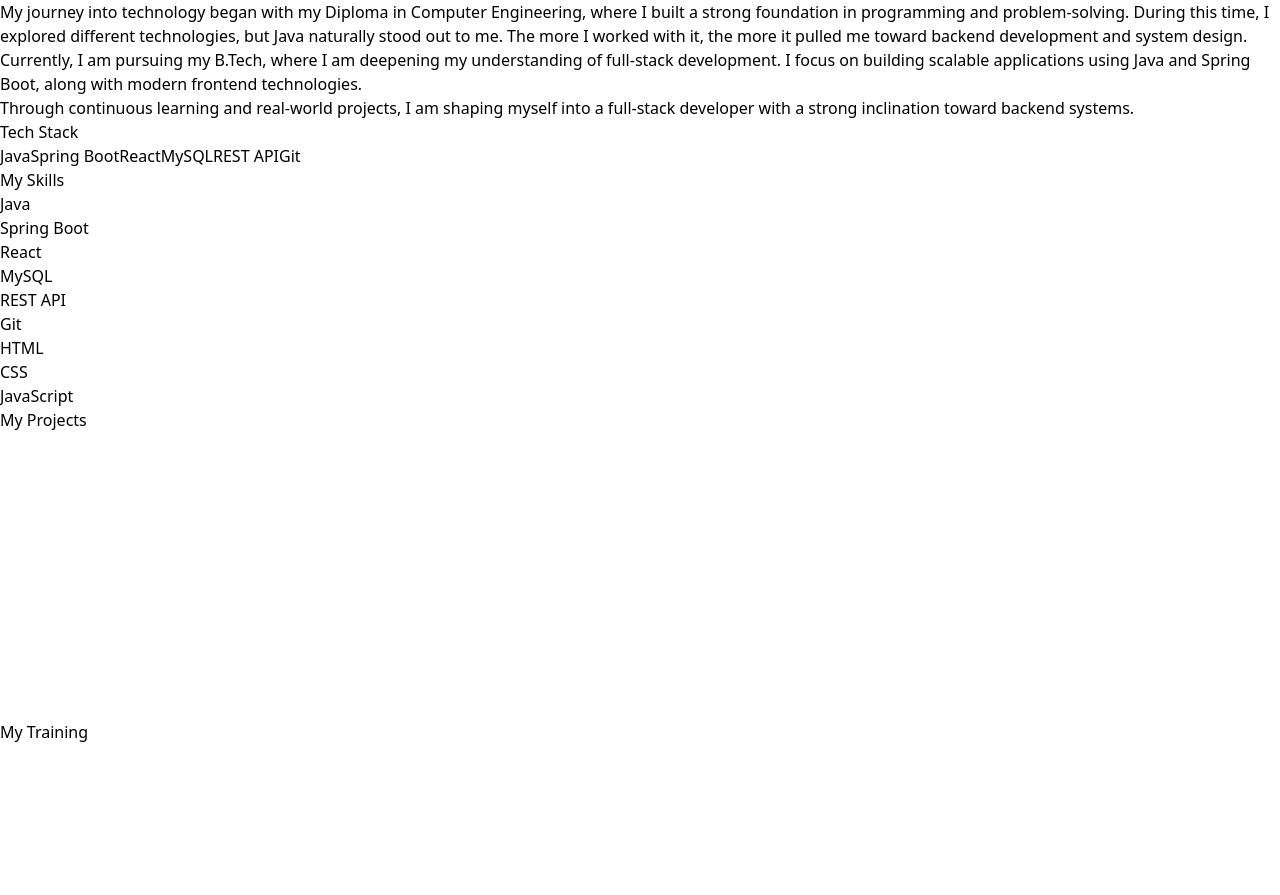
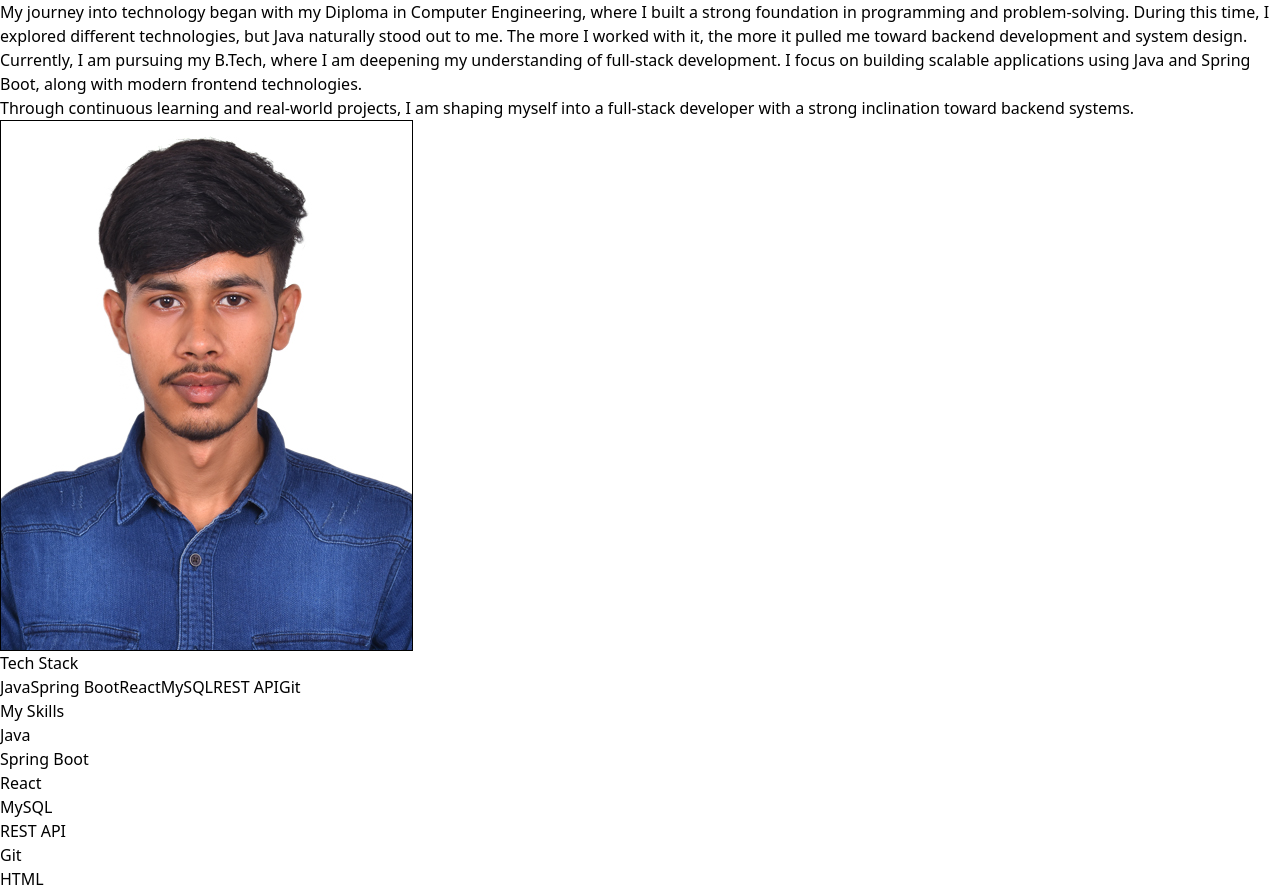
Before and after one commit to Md-Mohseen-Ali/portfolio-frontend, a React app: page / in a window 1280 px wide. Shown: the part 360-1255 px from the top of the page. Built offline with nearby package versions, Linux system fonts and the light colour scheme; the HTML template or start-up script is replaced by a standard one.

Commit message:
Update About.jsx

```diff
--- a/src/sections/About.jsx
+++ b/src/sections/About.jsx
@@ -3,16 +3,13 @@ import { useEffect, useRef } from "react"
 import { gsap } from "gsap"
 import { ScrollTrigger } from "gsap/ScrollTrigger"
 
-// 🔥 Register GSAP plugin
 gsap.registerPlugin(ScrollTrigger)
 
 function About() {
   const aboutRef = useRef()
 
-  // 🔥 GSAP Animation
   useEffect(() => {
     const ctx = gsap.context(() => {
-
       gsap.fromTo(
         ".about-item",
         { opacity: 0, y: 100 },
@@ -29,12 +26,11 @@ function About() {
           },
         }
       )
-
     }, aboutRef)
 
     return () => ctx.revert()
   }, [])
-  // 🔥 3D Tilt Setup
+
   const mouseX = useMotionValue(0)
   const mouseY = useMotionValue(0)
 
@@ -60,7 +56,7 @@ function About() {
       ref={aboutRef}
       className="min-h-screen flex items-center px-6 relative overflow-hidden"
     >
-      {/* 🔥 Animated Background Glow */}
+      {/* 🔥 Background Glow */}
       <motion.div
         animate={{
           x: [0, 100, -100, 0],
@@ -82,20 +78,16 @@ function About() {
             About <span className="text-indigo-400">Me</span>
           </h2>
 
-
-
           <p className="about-item text-gray-300 mb-4">
             My journey into technology began with my Diploma in Computer Engineering,
             where I built a strong foundation in programming and problem-solving.
-            During this time, I explored different technologies, but Java naturally stood out to me. The more I worked with it,
-            the more it pulled me toward backend development and system design.
-
+            During this time, I explored different technologies, but Java naturally stood out to me.
+            The more I worked with it, the more it pulled me toward backend development and system design.
           </p>
 
           <p className="about-item text-gray-400 mb-4">
             Currently, I am pursuing my B.Tech, where I am deepening my understanding of full-stack development.
             I focus on building scalable applications using Java and Spring Boot, along with modern frontend technologies.
-
           </p>
 
           <p className="about-item text-gray-500">
@@ -104,21 +96,39 @@ function About() {
           </p>
         </div>
 
-        {/* 🔴 RIGHT INTERACTIVE CARD */}
+        {/* 🔴 RIGHT SIDE */}
+        <div className="relative flex justify-center items-center">
+
+          {/* 🔥 IMAGE */}
           <motion.div
-          className="about-item backdrop-blur-xl bg-white/10 border border-indigo-400/20 rounded-2xl p-6 shadow-2xl shadow-[0_0_30px_rgba(99,102,241,0.2)] transition"
-          style={{
-            rotateX,
-            rotateY,
-          }}
+            className="about-item relative"
+            style={{ rotateX, rotateY }}
             onMouseMove={handleMouseMove}
             onMouseLeave={handleMouseLeave}
+            whileHover={{ scale: 1.05 }}
           >
-          <h3 className="text-xl font-semibold mb-4 text-indigo-300">
+            <img
+              src="/your-image.jpg"   // 👉 PUT IMAGE IN PUBLIC
+              alt="Ayan"
+              className="w-72 h-80 object-cover rounded-2xl shadow-2xl border border-indigo-400/20"
+            />
+
+            {/* Glow */}
+            <div className="absolute inset-0 -z-10 bg-indigo-500/20 blur-2xl rounded-2xl"></div>
+          </motion.div>
+
+          {/* 🔥 FLOATING CARD */}
+          <motion.div
+            initial={{ opacity: 0, y: 50 }}
+            whileInView={{ opacity: 1, y: 0 }}
+            transition={{ duration: 0.8 }}
+            className="absolute bottom-[-40px] backdrop-blur-xl bg-white/10 border border-indigo-400/20 rounded-2xl p-5 shadow-xl"
+          >
+            <h3 className="text-sm font-semibold mb-3 text-indigo-300 text-center">
               Tech Stack
             </h3>
 
-          <div className="flex flex-wrap gap-3">
+            <div className="flex flex-wrap gap-2 justify-center">
               {[
                 "Java",
                 "Spring Boot",
@@ -130,7 +140,7 @@ function About() {
                 <motion.span
                   key={index}
                   whileHover={{ scale: 1.15 }}
-                className="px-4 py-2 rounded-lg bg-indigo-500/20 border border-indigo-400/40 text-sm text-white hover:bg-indigo-500/30 transition"
+                  className="px-3 py-1 rounded-md bg-indigo-500/20 border border-indigo-400/40 text-xs text-white"
                 >
                   {skill}
                 </motion.span>
@@ -139,6 +149,8 @@ function About() {
           </motion.div>
 
         </div>
+
+      </div>
     </section>
   )
 }
```
Lines whose indentation alone changed are shown as unchanged.
